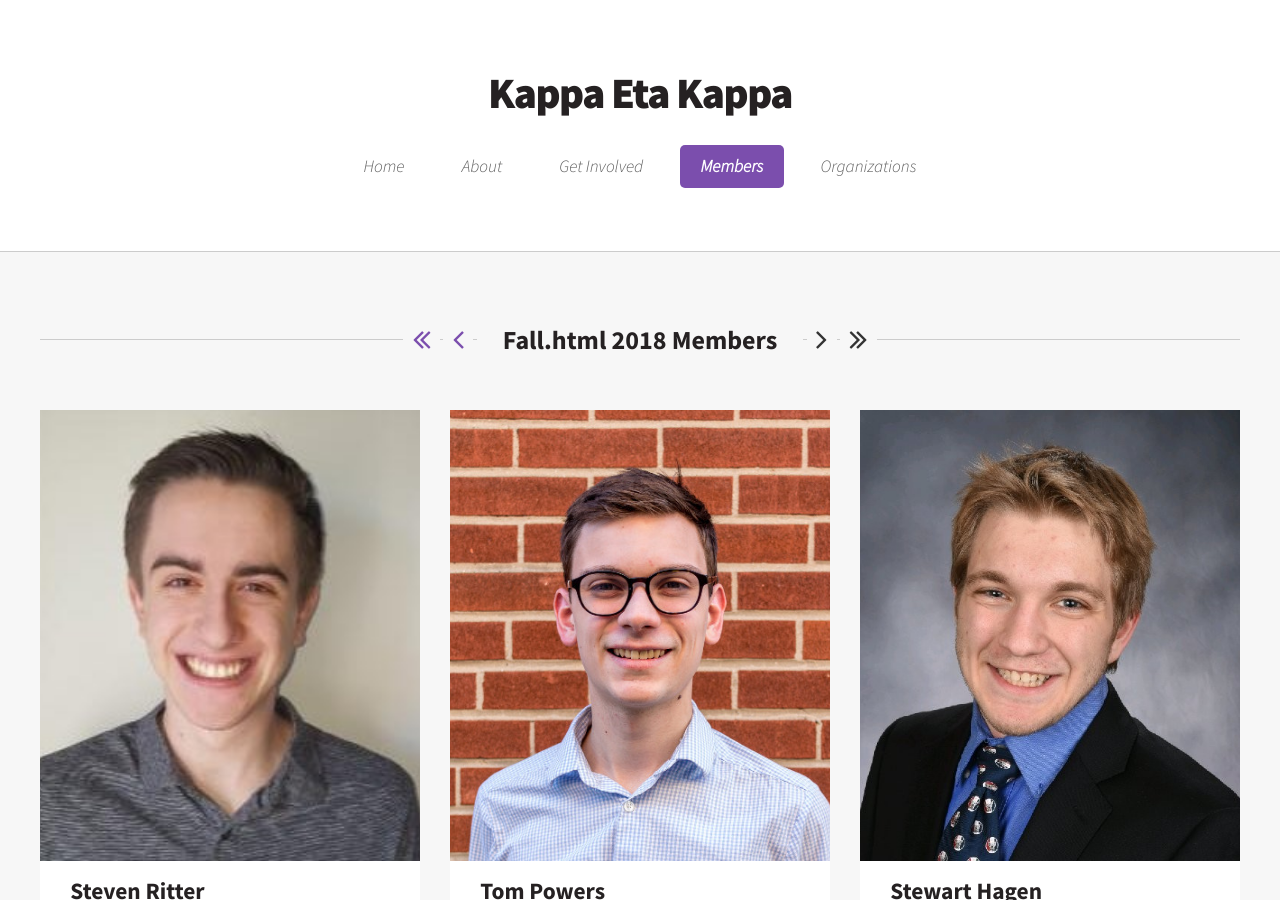
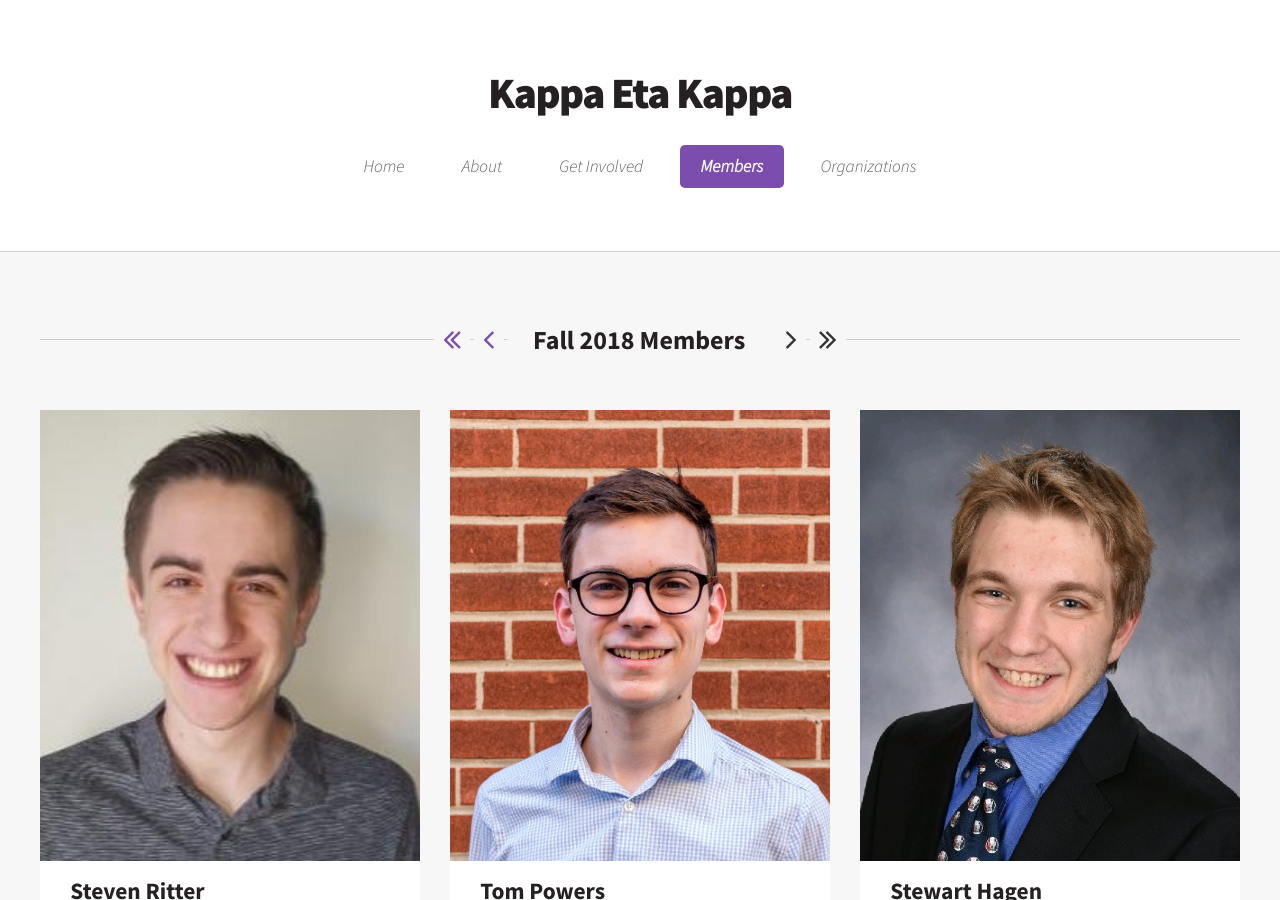
Before and after one commit to KappaEtaKappa/KappaEtaKappa.github.io, a Jekyll site: the page built from _members/2018/fall.md, in a window 1280 px wide and 900 px high. Built offline with Jekyll 4.4.1, drawn with Linux system fonts in a browser that asks for light colours.

Commit message:
Fix Member Page title

```diff
--- a/_includes/semester_pager.html
+++ b/_includes/semester_pager.html
@@ -33,7 +33,10 @@
 
 
     {% assign viewed_semester = semesters[semester_index].url | split:"/" %}
-    <h2>{{viewed_semester[3] | capitalize}} {{viewed_semester[2]}} {{viewed_semester[1] | capitalize}}</h2>
+    <h2>
+      {{viewed_semester[3] | replace: '.html', '' | capitalize}}
+      {{viewed_semester[2]}} {{viewed_semester[1] | capitalize}}
+    </h2>
 
 
     {% if next_semester_index <= last_semester_index %}
```
